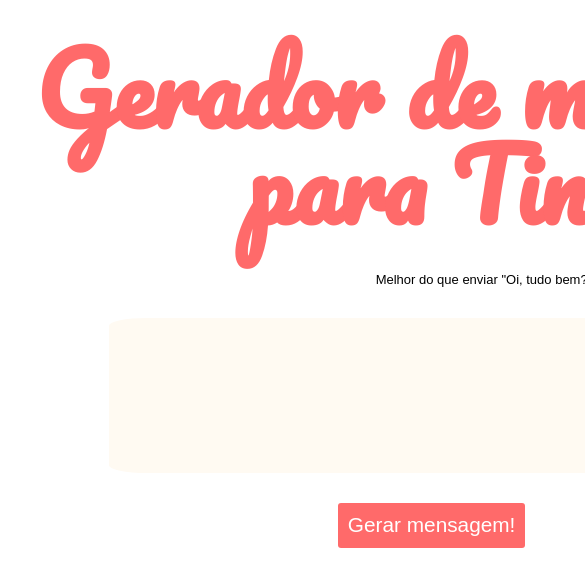
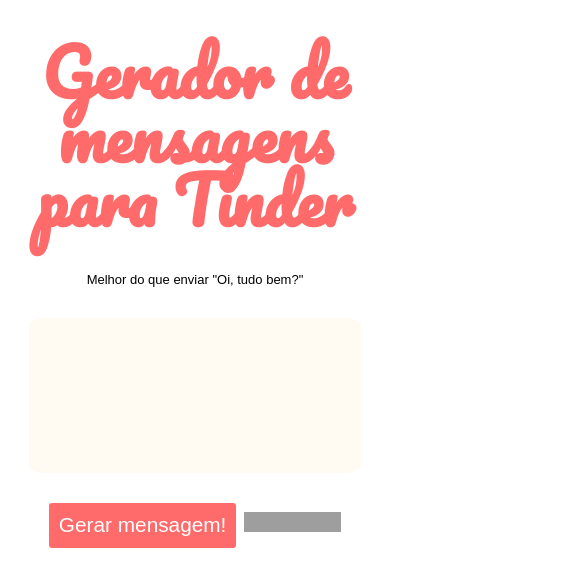
Before and after one commit to mensagensparatinder/mensagensparatinder.github.io, a plain HTML site: page index.html in a window 390 px wide. Shown: the top 586 px of the page, 585 px wide, since content can reach past the window. Drawn offline with nearby package versions, Linux system fonts and the light colour scheme; grey boxes are pictures that could not be loaded.

Commit message:
add: responsive shit

```diff
--- a/style.css
+++ b/style.css
@@ -108,3 +108,15 @@ p {
   display: inline-block;
   background: #ff6a6a;
 }
+
+@media only screen and (max-width: 600px) {
+  .container {
+    width: 100%;
+  }
+  .logo {
+    font-size: 4em;
+  }
+  .quote-container {
+    width: 85%;
+  }
+}
```
